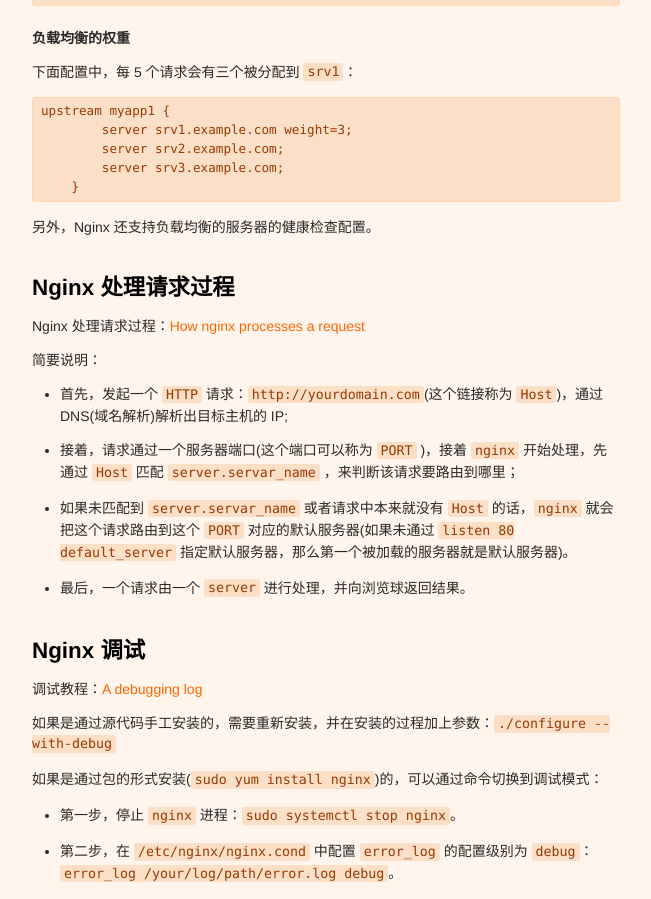
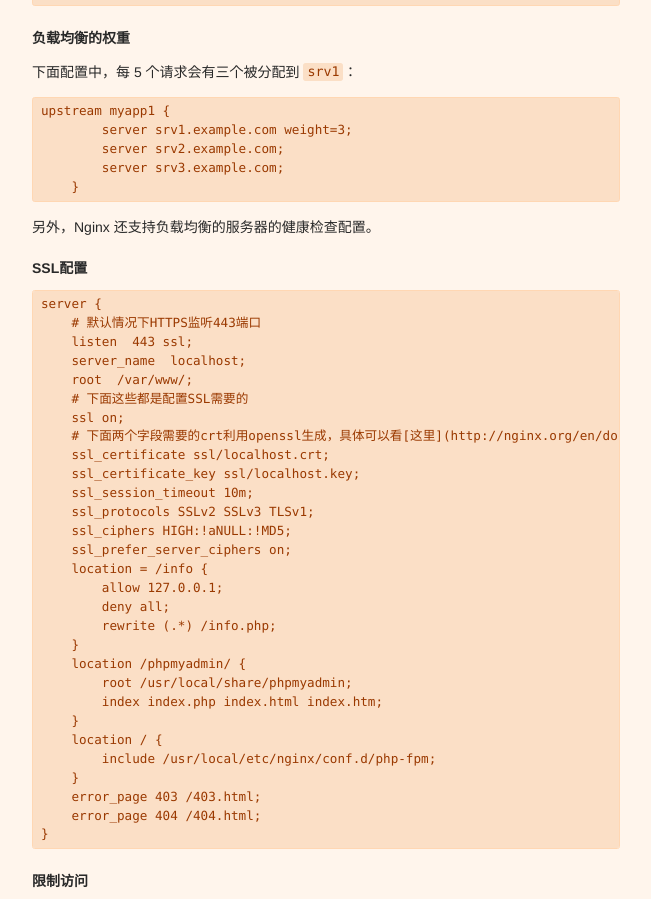
Before and after one commit to xianyuxmu/xianyuxmu.github.io, a Jekyll site: the page built from _posts/2017-04-15-nginx-learning.md, in a window 1280 px wide and 1400 px high, scrolled down 6655 px. Shown: the top 899 px of the window, without its empty margins (314-965 px from the left). Built offline with Jekyll 4.4.1, drawn with Linux system fonts in a browser that asks for light colours; comment, search, counter and statistics services are not loaded; some of the changed text lies outside the part shown.

Commit message:
update new contents

````diff
--- a/_posts/2017-04-15-nginx-learning.md
+++ b/_posts/2017-04-15-nginx-learning.md
@@ -258,6 +258,52 @@
 
 另外，Nginx 还支持负载均衡的服务器的健康检查配置。
 
+#### SSL配置
+
+```
+server {
+    # 默认情况下HTTPS监听443端口
+    listen  443 ssl;
+    server_name  localhost;
+    root  /var/www/;
+    # 下面这些都是配置SSL需要的
+    ssl on;
+    # 下面两个字段需要的crt利用openssl生成，具体可以看[这里](http://nginx.org/en/docs/http/configuring_https_servers.html)
+    ssl_certificate ssl/localhost.crt;
+    ssl_certificate_key ssl/localhost.key;
+    ssl_session_timeout 10m;
+    ssl_protocols SSLv2 SSLv3 TLSv1;
+    ssl_ciphers HIGH:!aNULL:!MD5;
+    ssl_prefer_server_ciphers on;
+    location = /info {
+        allow 127.0.0.1;
+        deny all;
+        rewrite (.*) /info.php;
+    }
+    location /phpmyadmin/ {
+        root /usr/local/share/phpmyadmin;
+        index index.php index.html index.htm;
+    }
+    location / {
+        include /usr/local/etc/nginx/conf.d/php-fpm;
+    }
+    error_page 403 /403.html;
+    error_page 404 /404.html;
+}
+```
+
+#### 限制访问
+
+```
+# 当匹配到/info的时候只允许10.7.101.224访问，其它的全部限制
+# 同时改写为/info.php
+location = /info {
+    allow 10.7.101.224;
+    deny all;
+    rewrite (.*) /info.php
+}
+```
+
 
 ## Nginx 处理请求过程
 
@@ -304,6 +350,9 @@
 - [Inside NGINX: How We Designed for Performance & Scale](https://www.nginx.com/blog/inside-nginx-how-we-designed-for-performance-scale/)
 - [The Architecture of Open Source Applications (Volume 2): nginx](http://www.aosabook.org/en/nginx.html)
 - [lua-nginx-module](https://github.com/openresty/lua-nginx-module)
+- [前端工程师应该知道的Nginx](https://www.arayzou.com/2016/09/20/%E5%89%8D%E7%AB%AF%E5%B7%A5%E7%A8%8B%E5%B8%88%E5%BA%94%E8%AF%A5%E7%9F%A5%E9%81%93%E7%9A%84nginx/)
+- [前端工程师学习Nginx入门篇](http://cnt1992.github.io/2016/03/18/simple-intro-to-nginx/) - 注解还不错
+- [前端er该知道的一些关于Nginx的事](https://github.com/future-team/blog/blob/master/source/_posts/genffy/fe-developer-should-know-somethings-about-nginx.md) - 上海点评团队
 
 ----
 
````
